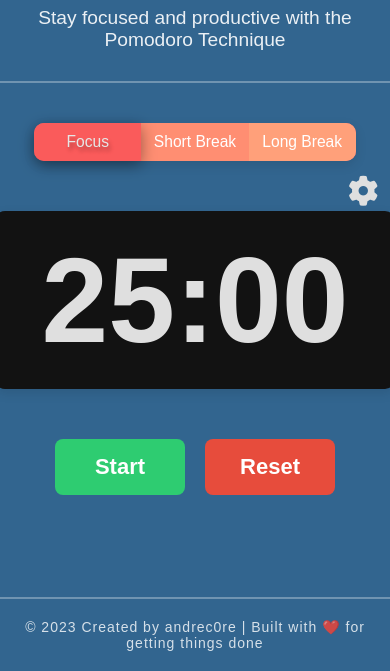
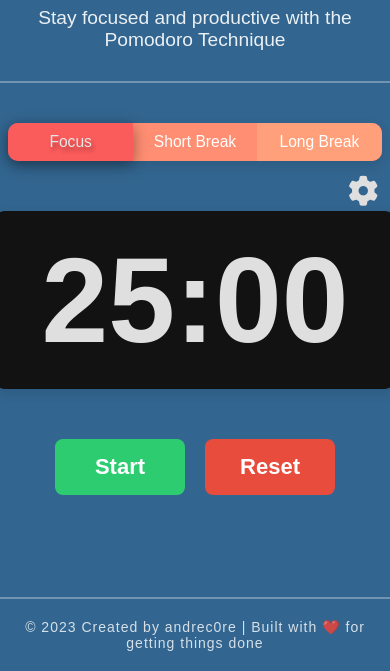
Before and after one commit to andrec0re/pomodoro-timer, a plain HTML site: page index.html in a window 390 px wide. Shown: the part 173-844 px from the top of the page. Drawn offline with Linux system fonts and the light colour scheme.

Commit message:
Adjust button padding for better responsive layout

```diff
--- a/style.css
+++ b/style.css
@@ -75,7 +75,7 @@ body {
     background: none;
     color: white;
     font-size: clamp(12px, 4vw, 18px);
-    padding: 10px clamp(8px, 5vw, 36px);
+    padding: 10px clamp(8px, 7.2vw, 36px);
     transition: background 0.2s, color 0.2s, padding 0.2s, font-size 0.2s;
     overflow: hidden;
     text-overflow: ellipsis;
@@ -83,7 +83,6 @@ body {
     white-space: nowrap;
     display: flex;
     justify-content: center;
-
 }
 
 #focus-btn {
```
